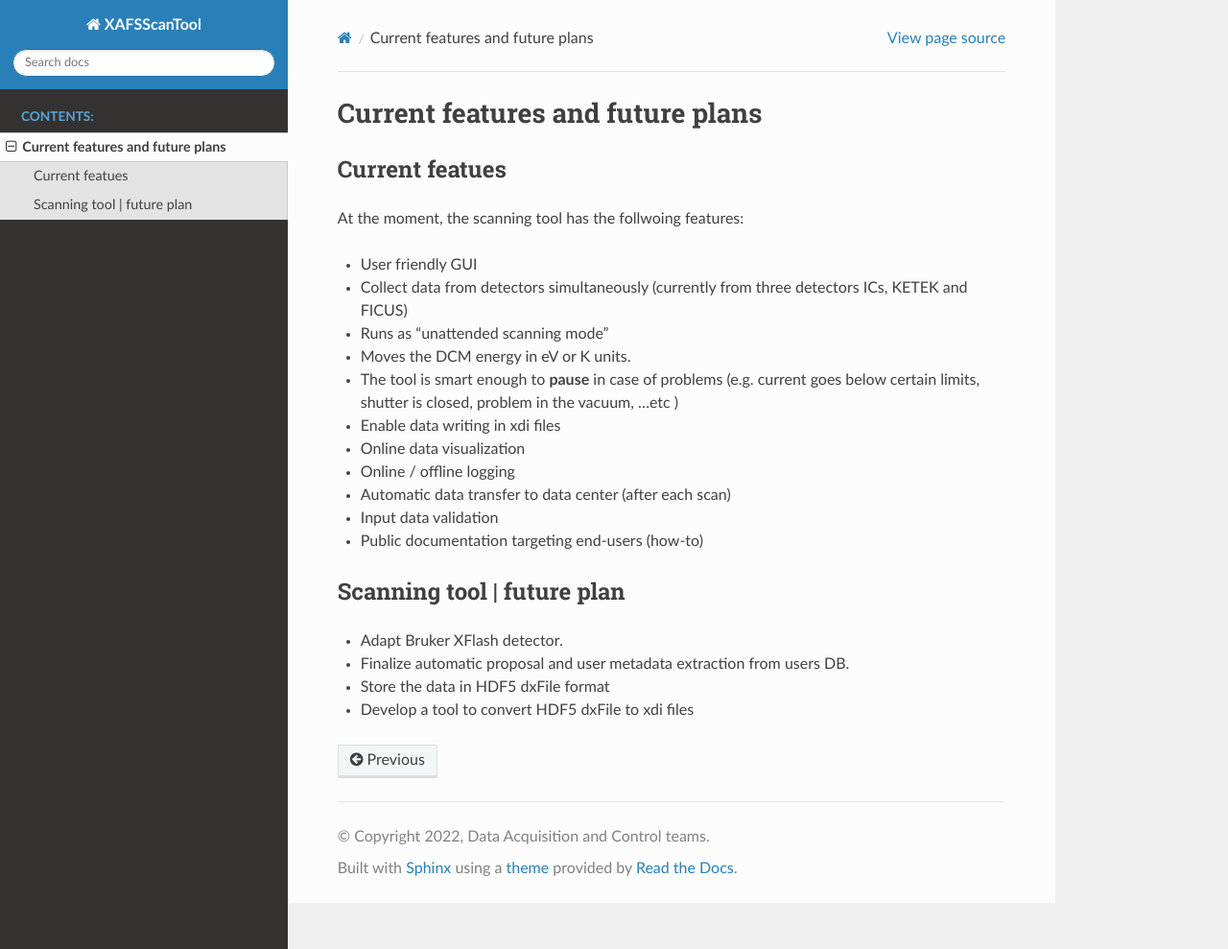
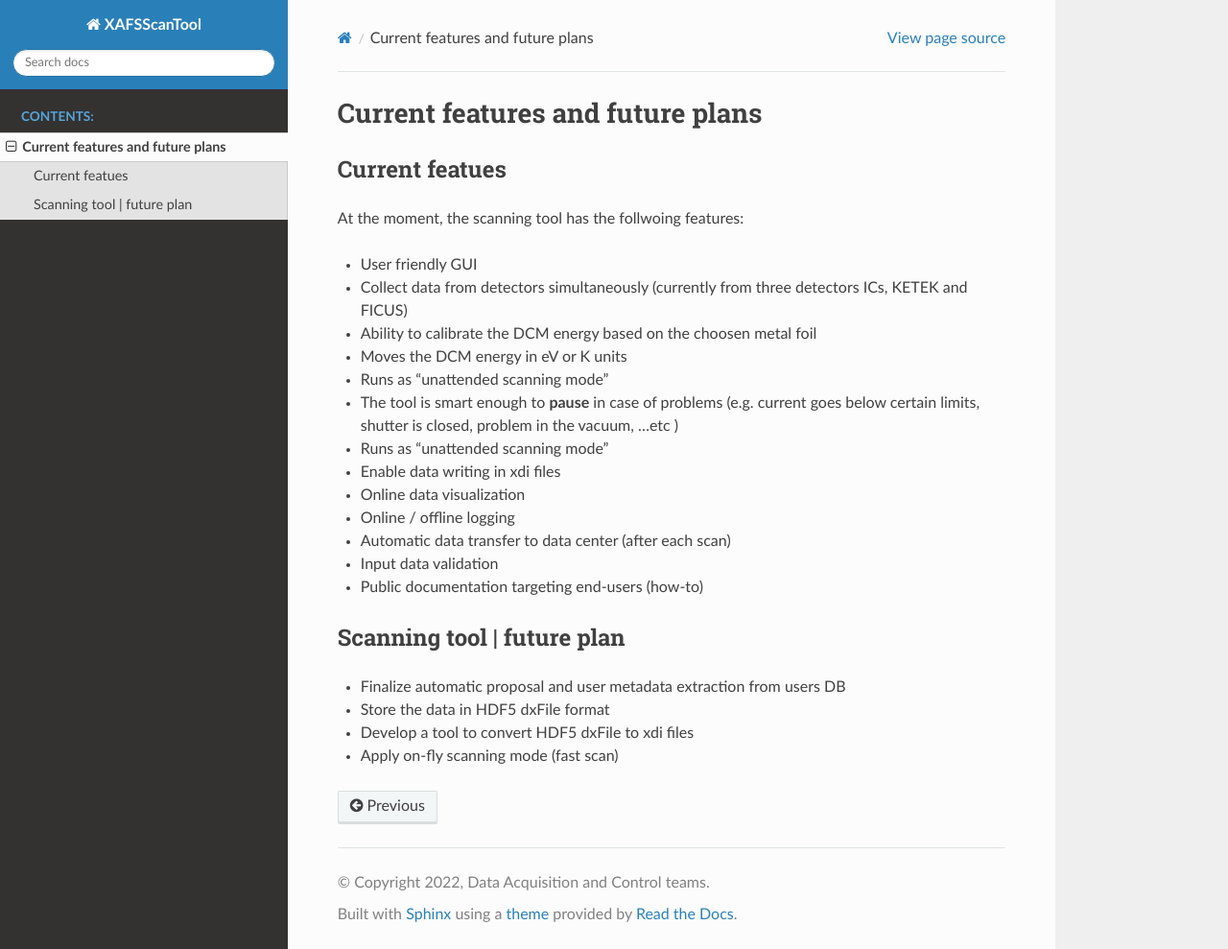
Before and after one commit to SESAME-Synchrotron/XAFSScanTool, a Sphinx documentation site: the page built from docs/source/features.rst, in a window 1280 px wide and 989 px high. Shown: the whole window at 96% size. Built offline with Sphinx 7.4.7 and the Read the Docs theme 2.0.0, drawn with Linux system fonts in a browser that asks for light colours.

Commit message:
Update features.rst

```diff
--- a/docs/source/features.rst
+++ b/docs/source/features.rst
@@ -7,9 +7,11 @@ At the moment, the scanning tool has the follwoing features:
 
 * User friendly GUI
 * Collect data from detectors simultaneously (currently from three detectors ICs, KETEK and FICUS)
+* Ability to calibrate the DCM energy based on the choosen metal foil
+* Moves the DCM energy in eV or K units
 * Runs as “unattended scanning mode”
-* Moves the DCM energy in eV or K units.
 * The tool is smart enough to **pause** in case of problems (e.g. current goes below certain limits, shutter is closed, problem in the vacuum, ...etc )
+* Runs as “unattended scanning mode”
 * Enable data writing in xdi files
 * Online data visualization
 * Online / offline logging
@@ -20,7 +22,7 @@ At the moment, the scanning tool has the follwoing features:
 Scanning tool | future plan
 ----------------------------
 
-* Adapt Bruker XFlash detector.
-* Finalize automatic proposal and user metadata extraction from users DB.
+* Finalize automatic proposal and user metadata extraction from users DB
 * Store the data in HDF5 dxFile format
 * Develop a tool to convert HDF5 dxFile to xdi files
+* Apply on-fly scanning mode (fast scan)
```
